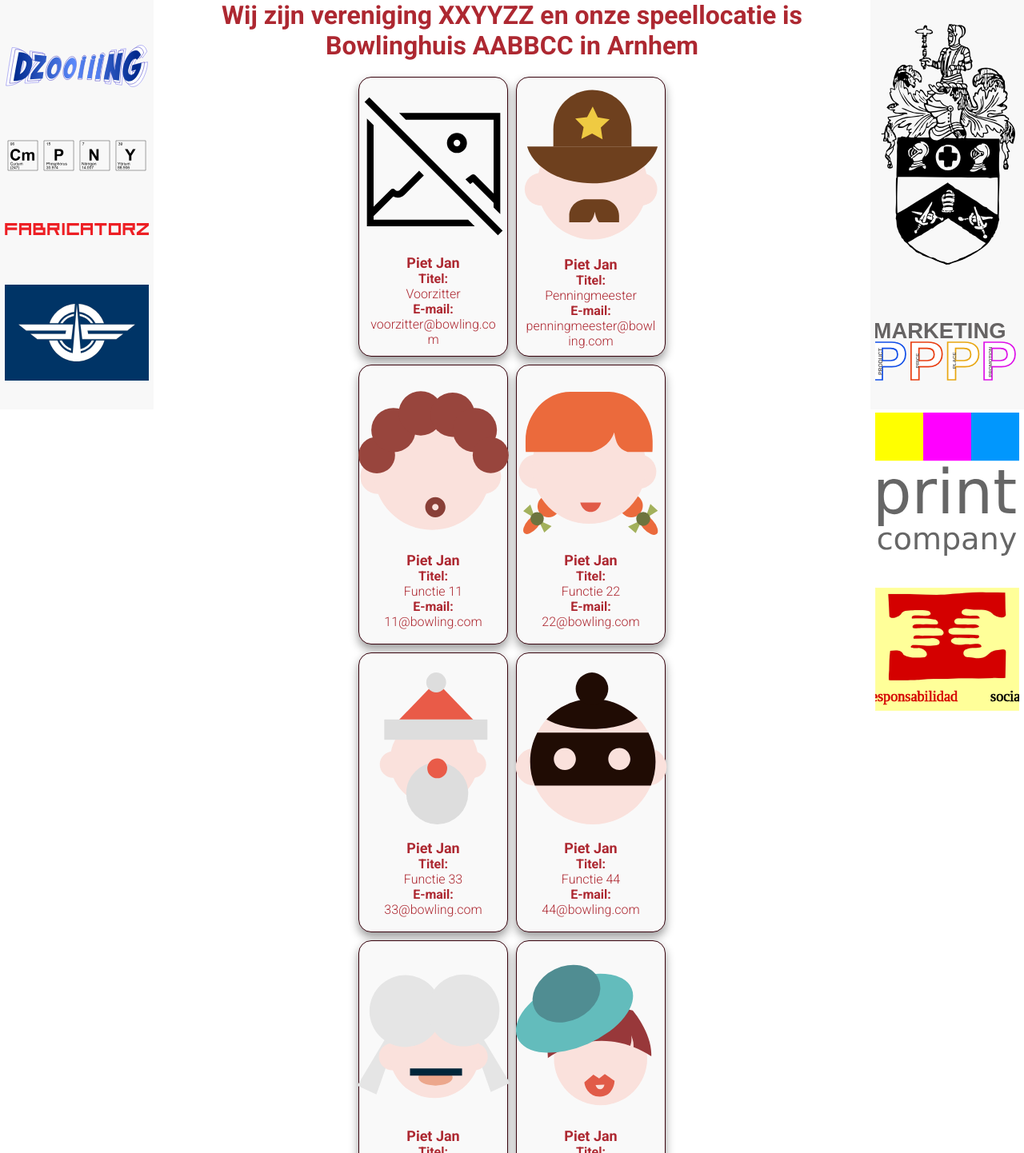
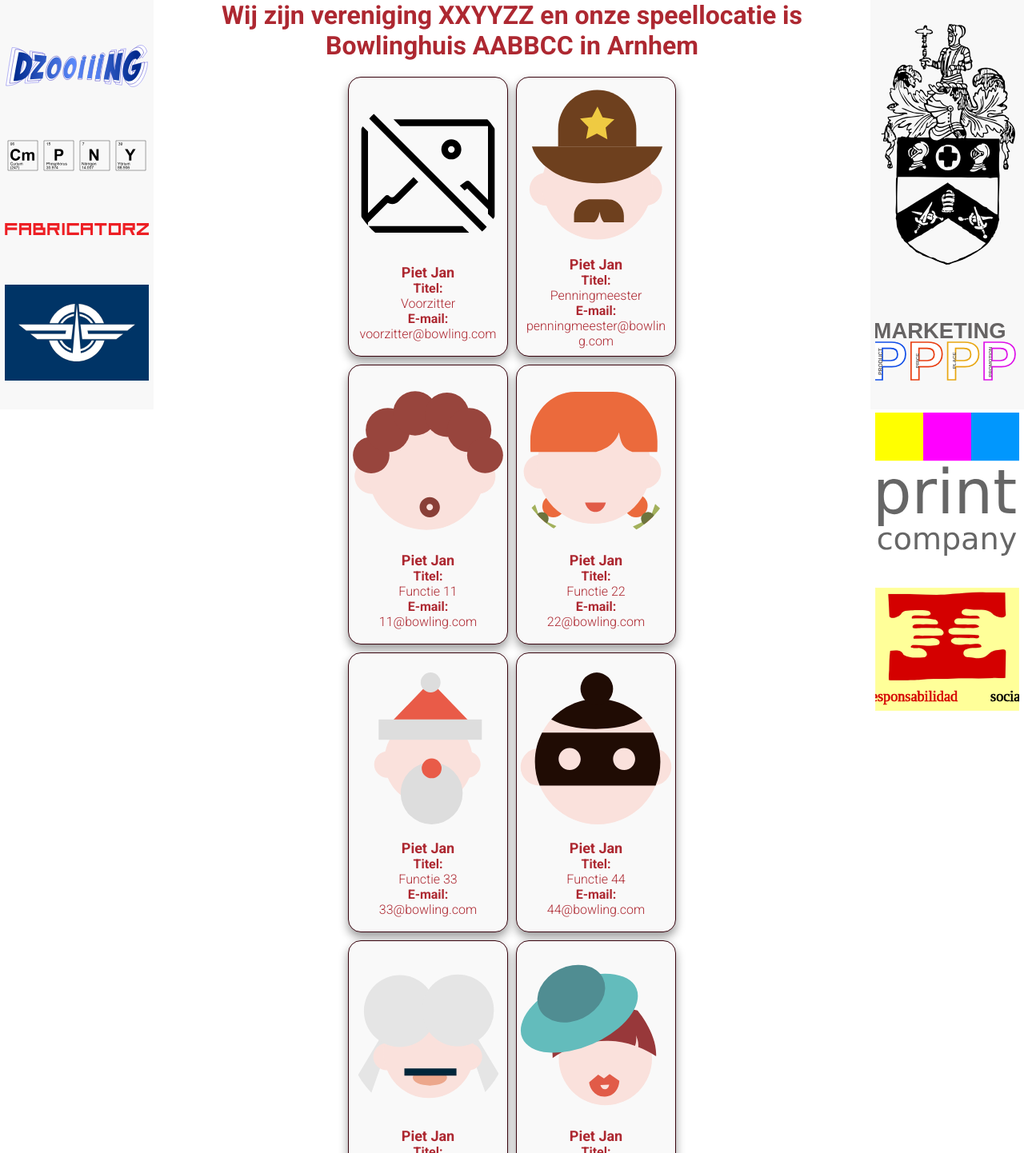
Before and after one commit to Bas-SDR/pinpoint-frontend, a React (Vite) app: page /info in a window 1280 px wide. Shown: the part 288-1730 px from the top of the page at 80% size. Built offline with nearby package versions, Linux system fonts and the light colour scheme.

Commit message:
Merged namecard and teamcard to bigCard and renamed playerCard to smallCard. Updated info page and profile page to support new bigCard and smallCard

```diff
--- a/src/components/bigCard/BigCard.css
+++ b/src/components/bigCard/BigCard.css
@@ -0,0 +1,97 @@
+/* Team card */
+.team-card {
+    display: flex;
+    flex-direction: column;
+    align-items: center;
+    justify-content: center;
+    width: 100%;
+    height: 200px;
+    border: 1px solid #250902;
+    padding: 10px;
+    border-radius: 12px;
+    background-color: #fdf0ef;
+    box-shadow: 0 2px 6px #0000001a;
+}
+
+.team-logo {
+    display: flex;
+    max-width: 100px;
+    height: auto;
+    max-height: 60px;
+    object-fit: contain;
+    margin-bottom: 12px;
+}
+
+/* Management card */
+.management-card {
+    display: flex;
+    flex-direction: column;
+    align-items: center;
+    justify-content: center;
+    border: 1px solid #38040E;
+    padding: 10px;
+    text-align: center;
+    width: 220px;
+    height: 320px;
+    box-sizing: border-box;
+    word-break: break-word;
+    box-shadow: 0 6px 12px #00000066;
+    border-radius: 1rem;
+    background-color: #f9f9f9;
+}
+
+.management-logo,
+.no-logo {
+    width: 150px;
+    height: 150px;
+    margin-bottom: 10px;
+    border-radius: 50%;
+    object-fit: cover;
+}
+
+@media screen and (min-width: 768px) {
+    .team-card {
+        height: 250px;
+    }
+    .team-logo {
+        max-height: 70px;
+    }
+}
+
+@media screen and (min-width: 994px) {
+    .team-card {
+        height: 300px;
+    }
+    .team-logo {
+        max-height: 80px;
+        max-width: 125px;
+    }
+    .management-card {
+        width: 200px;
+        height: 350px;
+    }
+    .management-logo,
+    .no-logo {
+        width: 200px;
+        height: 200px;
+    }
+}
+
+@media screen and (min-width: 1600px) {
+    .team-card {
+        height: 350px;
+    }
+    .team-logo {
+        max-height: 90px;
+        max-width: 150px;
+    }
+    .management-card {
+        width: 250px;
+        height: 400px;
+    }
+    .management-logo,
+    .no-logo {
+        width: 250px;
+        height: 250px;
+    }
+}
--- a/src/components/bigCard/BigCard.jsx
+++ b/src/components/bigCard/BigCard.jsx
@@ -1,29 +1,68 @@
 import React from "react";
-import "./TeamCard.css";
+import "./BigCard.css";
 import noLogo from "../../assets/teamlogo/nologo.png";
+import noImage from "../../assets/noimage.svg";
 import {Link} from "react-router-dom";
+import {CardType} from "../../constants/CardType.js";
 
-const images = import.meta.glob("../../assets/teamlogo/*.{png,jpg,jpeg,svg}", { eager: true });
+const teamImages = import.meta.glob("../../assets/teamlogo/*.{png,jpg,jpeg,svg}", {eager: true});
+const managementImages = import.meta.glob("../../assets/management/*.{png,jpg,jpeg,svg}", {eager: true});
 
-function getImageById(id) {
-    return images[`../../assets/teamlogo/${id}.png`]?.default || null;
+function getTeamImage(id) {
+    return teamImages[`../../assets/teamlogo/${id}.png`]?.default || null;
 }
 
-function BigCard({ teamId, teamName, teamPlayers }) {
-    const logoImage = getImageById(teamId);
+function getManagementImage(id) {
+    return managementImages[`../../assets/management/${id}.svg`]?.default || null;
+}
+
+function BigCard({
+                     type, // "management" | "team"
+                     userId,
+                     userName,
+                     userFunction,
+                     userEmail,
+                     teamId,
+                     teamName,
+                     teamPlayers
+                 }) {
+    const imageSrc = type === "management"
+        ? getManagementImage(userId) || noImage
+        : getTeamImage(teamId) || noLogo;
+
+    const linkTo = type === "management" ? `/profile/${userId}` : `/team/${teamId}`;
+
+    if (!Object.values(CardType).includes(type)) {
+        console.warn(`Invalid BigCard type: ${type}`);
+        return null;
+    }
 
     return (
-        <div className="team-card">
-            {logoImage ?
-                <Link to={`/team/${teamId}`}>
-                    <img className="team-logo" src={logoImage} alt={`${teamName} logo`} />
-                </Link>
-                :
-                <Link to={`/team/${teamId}`}>
-                <img className="team-logo" src={noLogo} alt="No logo"/>
-                </Link>}
-            {teamName ? <h2>{teamName}</h2> : <h2>Geen team</h2>}
-            {teamPlayers && <p>Spelers: {teamPlayers}</p>}
+        <div className={`${type}-card hover-effect`}>
+            <Link to={linkTo}>
+                <img
+                    className={`${type}-logo`}
+                    src={imageSrc}
+                    alt={type === CardType.MANAGEMENT ? `${userName} picture` : `${teamName} logo`}
+                />
+            </Link>
+
+            {type === CardType.MANAGEMENT && (
+                <>
+                    <h3>{userName}</h3>
+                    <h4>Titel:</h4>
+                    <p>{userFunction || "No title available"}</p>
+                    <h4>E-mail:</h4>
+                    <p>{userEmail || "No email available"}</p>
+                </>
+            )}
+
+            {type === CardType.TEAM && (
+                <>
+                    <h2>{teamName || "Geen team"}</h2>
+                    {teamPlayers && <p>Spelers: {teamPlayers}</p>}
+                </>
+            )}
         </div>
     );
 }
--- a/src/components/infoTile/NewsTile.jsx
+++ b/src/components/newsTile/NewsTile.jsx
@@ -1,4 +1,4 @@
-import './InfoTile.css';
+import './NewsTile.css';
 
 function NewsTile({tileImage, tileTitle, tileType, imageAltTile, children}) {
     return (
--- a/src/components/teamCard/TeamCard.css
+++ /dev/null
@@ -1,66 +0,0 @@
-.team-card {
-    display: flex;
-    flex-direction: column;
-    align-items: center;
-    justify-content: center;
-    width: 100%;
-    height: 200px;
-    border: 1px solid #250902;
-    padding: 10px;
-    border-radius: 12px;
-    background-color: #fdf0ef;
-    box-shadow: 0 2px 6px #0000001a;
-    transition: transform 0.2s, box-shadow 0.2s;
-}
-
-.team-logo {
-    display: flex;
-    max-width: 100px;
-    height: auto;
-    max-height: 60px;
-    object-fit: contain;
-    margin-bottom: 12px;
-
-}
-
-@media screen and (min-width: 768px) {
-    .team-card {
-        height: 250px;
-        padding: 4px;
-    }
-
-    .team-logo {
-        max-width: 100px;
-        max-height: 60px;
-    }
-}
-
-@media screen and (min-width: 994px) {
-    .team-card {
-        height: 300px;
-        padding: 6px;
-    }
-
-    .team-logo {
-        max-width: 125px;
-        max-height: 80px;
-    }
-}
-
-@media screen and (min-width: 1200px) {
-    .team-card {
-        padding: 8px;
-    }
-}
-
-@media screen and (min-width: 1600px) {
-    .team-card {
-        height: 350px;
-        padding: 10px;
-    }
-
-    .team-logo {
-        max-width: 150px;
-        max-height: 90px;
-    }
-}
--- a/src/components/teamCard/TeamCard.jsx
+++ /dev/null
@@ -1,29 +0,0 @@
-import React from "react";
-import "./TeamCard.css";
-import noLogo from "../../assets/teamlogo/nologo.png";
-import {Link} from "react-router-dom";
-
-const images = import.meta.glob("../../assets/teamlogo/*.{png,jpg,jpeg,svg}", { eager: true });
-
-function getImageById(id) {
-    return images[`../../assets/teamlogo/${id}.png`]?.default || null;
-}
-
-function TeamCard({ teamId, teamName, teamPlayers }) {
-    const logoImage = getImageById(teamId);
-
-    return (
-        <div className="team-card">
-            {logoImage ?
-                <Link to={`/team/${teamId}`}>
-                <img className="team-logo" src={logoImage} alt={`${teamName} logo`} />
-                </Link>
-                :
-                <img className="team-logo" src={noLogo} alt="No logo"/>}
-            {teamName ? <h2>{teamName}</h2> : <h2>Geen team</h2>}
-            {teamPlayers && <p>Spelers: {teamPlayers}</p>}
-        </div>
-    );
-}
-
-export default TeamCard;
--- /dev/null
+++ b/src/constants/CardType.js
@@ -0,0 +1,4 @@
+export const CardType = {
+    MANAGEMENT: "management",
+    TEAM: "team",
+};
--- a/src/pages/homePage/Home.jsx
+++ b/src/pages/homePage/Home.jsx
@@ -1,4 +1,5 @@
 import './Home.css';
+import BigCard from "../../components/bigCard/BigCard.jsx";
 
 function Home() {
     return (
--- a/src/pages/infoPage/Info.jsx
+++ b/src/pages/infoPage/Info.jsx
@@ -1,7 +1,7 @@
 import './Info.css';
-import NameCard from "../../components/nameCard/NameCard.jsx";
 import SponsorBar from "../../components/sponsorBar/SponsorBar.jsx";
 import Header from "../../components/header/Header.jsx";
+import BigCard from "../../components/bigCard/BigCard.jsx";
 
 function Info() {
     return (
@@ -11,55 +11,64 @@ function Info() {
             <h1>Vereniging XXYYZZ info</h1>
             <h2>Wij zijn vereniging XXYYZZ en onze speellocatie is Bowlinghuis AABBCC in Arnhem</h2>
                 <article className="management-collection">
-                    <NameCard
+                    <BigCard
+                        type="management"
                         userId={1}
                         userName="Piet Jan"
                         userEmail="voorzitter@bowling.com"
                         userFunction="Voorzitter"
                     />
-                    <NameCard
+                    <BigCard
+                        type="management"
                         userId={2}
                         userName="Piet Jan"
                         userEmail="penningmeester@bowling.com"
                         userFunction="Penningmeester"
                     />
-                    <NameCard
+                    <BigCard
+                        type="management"
                         userId={3}
                         userName="Piet Jan"
                         userEmail="11@bowling.com"
                         userFunction="Functie 11"
                     />
-                    <NameCard
+                    <BigCard
+                        type="management"
                         userId={4}
                         userName="Piet Jan"
                         userEmail="22@bowling.com"
                         userFunction="Functie 22"
                     />
-                    <NameCard
+                    <BigCard
+                        type="management"
                         userId={5}
                         userName="Piet Jan"
                         userEmail="33@bowling.com"
                         userFunction="Functie 33"
                     />
-                    <NameCard
+                    <BigCard
+                        type="management"
                         userId={6}
                         userName="Piet Jan"
                         userEmail="44@bowling.com"
                         userFunction="Functie 44"
                     />
-                    <NameCard
+                    <BigCard
+                        type="management"
                         userId={7}
                         userName="Piet Jan"
                         userEmail="55@bowling.com"
                         userFunction="Functie 55"
                     />
-                    <NameCard
+                    <BigCard
+                        type="management"
                         userId={8}
                         userName="Piet Jan"
                         userEmail="66@bowling.com"
                         userFunction="Functie 66"
                     />
-                    <NameCard
+                    <BigCard
+                        type="management"
                         userId=""
                         userName=""
                         userEmail=""
--- a/src/pages/teamPage/Team.jsx
+++ b/src/pages/teamPage/Team.jsx
@@ -7,6 +7,7 @@ import {useParams} from "react-router-dom";
 import StatusMessage from "../../components/statusMessage/StatusMessage.jsx";
 import SmallCard from "../../components/smallCard/SmallCard.jsx";
 import NameCard from "../../components/nameCard/NameCard.jsx";
+import BigCard from "../../components/bigCard/BigCard.jsx";
 
 const images = import.meta.glob("../../assets/teamlogo/*.{png,jpg,jpeg,svg}", { eager: true });
 
@@ -49,6 +50,8 @@ function Team() {
             >
             </SmallCard>
             <h2>Spelers</h2>
+
+
         </div>
     );
 }
```
Also changed, not shown: src/pages/profilePage/Profile.jsx (+4 -4 lines), src/components/newsTile/NewsTile.css (renamed from src/components/infoTile/InfoTile.css).
